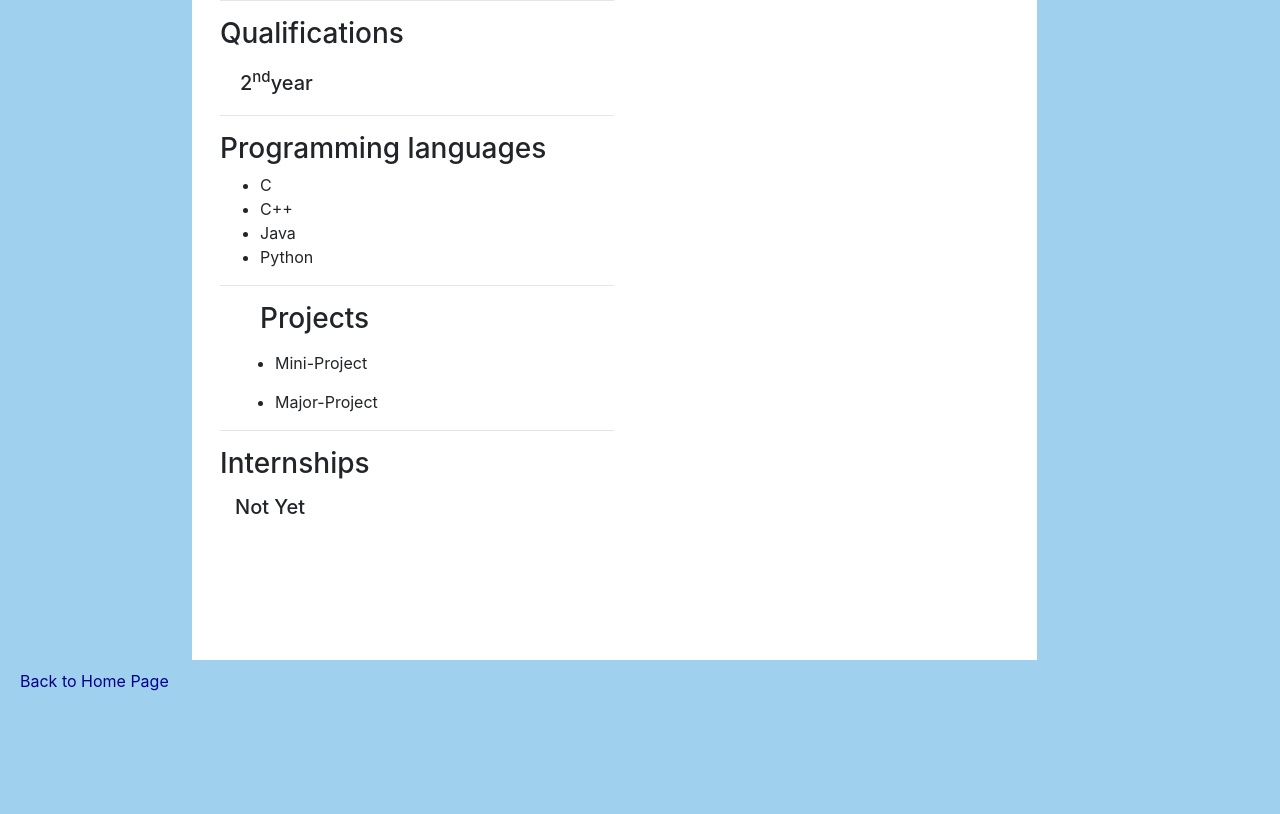
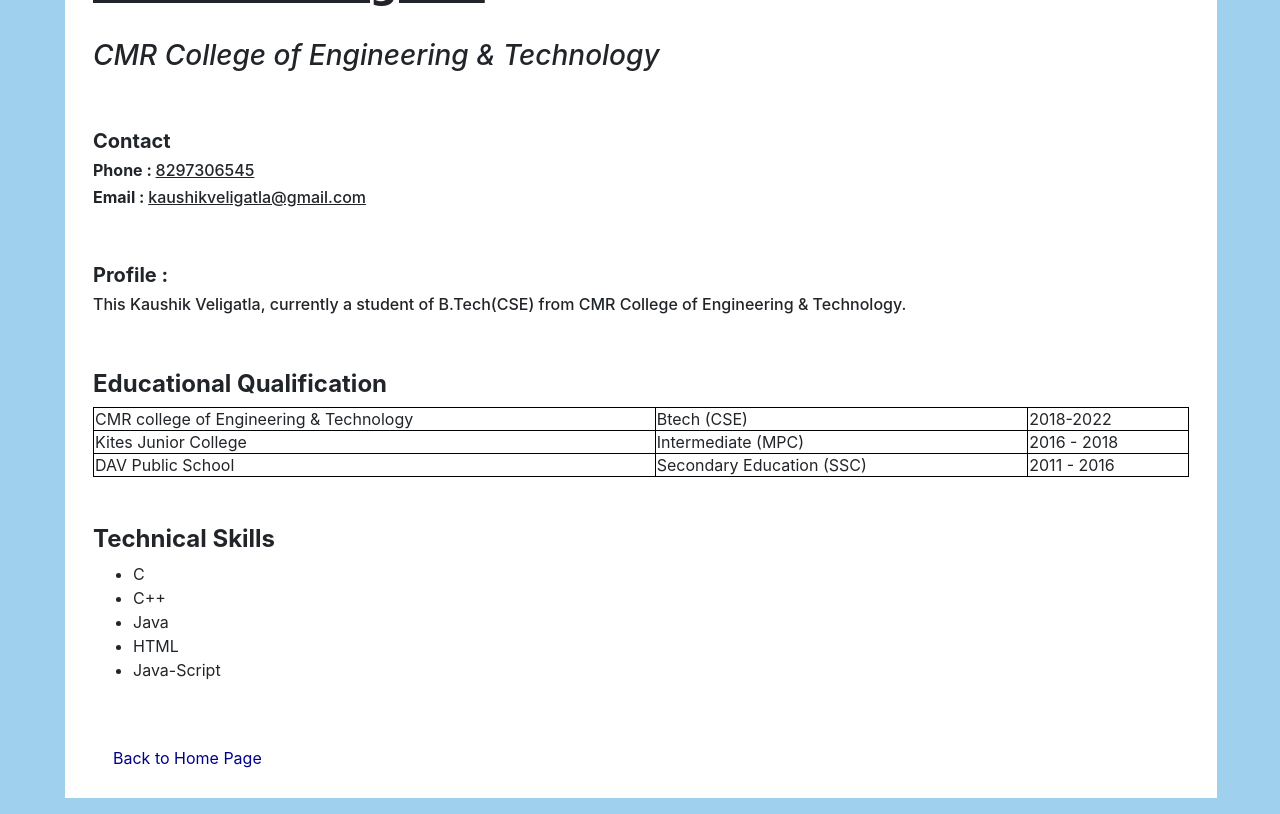
Before and after one commit to kaushi019/sample-repo, a website: page frontend/html/index2.html in a window 1280 px wide. Shown: the part 99-913 px from the top of the page. Before the commit the page ends 800 px from the top, so only its background shows below. Drawn offline with nearby package versions, Linux system fonts and the light colour scheme.

Commit message:
All set Housie

```diff
--- a/frontend/css/housie.css
+++ b/frontend/css/housie.css
@@ -1,11 +1,12 @@
 .numgen{
-    background-color: rgb(255, 251, 188);
+    background-color:whitesmoke;
     border: 1px solid black;
     height: 130px;
     width: 190px;
     margin-left: 585px;
     margin-right: 460px;
     text-align: center;
+    border-radius: 8px;
 }
 .heading{
     background-color: black;
@@ -13,12 +14,21 @@
     width: fit-content;
 }
 #numbtn{
-    margin-left: 608px;
-    margin-right: 445px;
-    margin-top: 10px;
+    margin-left: 500px;
+    margin-right: 80px;
+    margin-top: 12px;
+    text-align: center;
+    border-radius: 15px;
+    background: linear-gradient(to left,#2d88ddd5,#71d3fad5);
+}
+#clearbtn{
+    margin-top: 12px;
+    text-align: center;
+    border-radius: 15px;
+    background: linear-gradient(to right,#2d88ddd5,#71d3fad5);
 }
 table, tr, th, td {
-    border : 1px solid black;
+    border : 1.5px solid black;
 }
 #tboard{
     margin-top: 15px;
--- a/frontend/css/index.css
+++ b/frontend/css/index.css
@@ -1,3 +1,6 @@
+#welcome{
+    color: #0e165e;
+}
 .image-edit{
     background-color: #cccccc;
     background-position: center;
@@ -16,13 +19,15 @@
       right: 30%;
 }
 .box{
-    width: 66%;
-    height: 94%;
-    top: 7px;
-    left: 15%;
+    width: 90%;
+    margin-top: 30px;
+    margin-left: 65px;
     position: relative;
     background: white;
     padding: 28px;
+}
+table, tr, th, td {
+    border : 1px solid black;
 }
 .canv{
     padding-top:3%;
--- a/frontend/html/index2.html
+++ b/frontend/html/index2.html
@@ -3,6 +3,7 @@
         <title>Resume</title>
         <link rel="stylesheet" href="https://cdnjs.cloudflare.com/ajax/libs/twitter-bootstrap/4.5.0/css/bootstrap.min.css" />
         <link rel="stylesheet" href="/css/index.css" />
+        <link rel="icon" href="https://fontawesome.com/v4.7.0/icon/id-card" type = "image/x-icon"/>
     </head>
     <body>
         <style>
@@ -11,32 +12,55 @@
             }
         </style>
         <form class="box">
-            <h1><b>My Resume</b></h1>
-            <hr style="width:50%;text-align:left;margin-left:0">
-            <div style="text-align:left;">
-                <h3>Qualifications</h3>
-                <h5 style="text-align:left;margin: 20px;">2<sup>nd</sup>year</h5>
-                <hr style="width:50%;text-align:left;margin-left:0">
-                <h3>Programming languages</h3>
+            <h1 style="font-family: cursive;"><b><u>Kaushik Veligatla</u></b></h1>
+            <br>
+            <div>
+                <h3 style="font-style: italic;">CMR College of Engineering & Technology</h3>
+                <br><br>
+                <h5><b>Contact</b></h5>
+                <h6><b>Phone : </b><u>8297306545</u></h6>
+                <h6><b>Email : </b><u>kaushikveligatla@gmail.com</u></h6>
+                <br><br>
+                <h5><b>Profile : </b></h5>
+                <h6>This Kaushik Veligatla, currently a student of B.Tech(CSE) from CMR College of Engineering & Technology.</h6>
+            </div>
+            <br><br>
+            <div>
+                    <h4> <b> Educational Qualification </b> </h4>
+                    <table style = "width : 100% ">
+                        <tr>
+                            <td> CMR college of Engineering & Technology</td>
+                            <td> Btech (CSE) </td>
+                            <td> 2018-2022 </td>
+                        </tr>
+                        <tr>
+                            <td>Kites Junior College</td>
+                            <td> Intermediate (MPC) </td>
+                            <td> 2016 - 2018 </td>
+                        </tr>
+                        <tr>
+                            <td>DAV Public School</td>
+                            <td>Secondary Education (SSC) </td>
+                            <td> 2011 - 2016 </td>
+                        </tr>
+                    </table>
+            </div>
+            <br><br>
+            <div>
+                <h4> <b> Technical Skills </b> </h4>
                 <ul>
-                    <li>C</li>
-                    <li>C++</li>
-                    <li>Java</li>
-                    <li>Python</li>
+                    <li> C </li>
+                    <li> C++</li>
+                    <li> Java </li>
+                    <li>HTML</li>
+                    <li>Java-Script</li>
                 </ul>
-                <hr style="width:50%;text-align:left;margin-left:0">
-                <ul>
-                    <h3>Projects</h3>
-                    <li style="text-align:left;margin: 15px;">Mini-Project</li>
-                    <li style="text-align:left;margin: 15px;">Major-Project</li>
-                </ul>
-                <hr style="width:50%;text-align:left;margin-left:0">
-                <h3>Internships</h3>
-                <h5 style="text-align:left;margin: 15px;">Not Yet</h5>
             </div>
+
+            <br><br>
+            <a style="text-align:left;margin: 20px;margin-bottom: 10px;color: darkblue;" href="/">Back to Home Page</a>
         </form>
 
-        <a style="text-align:left;margin: 20px;margin-bottom: 10px;color: darkblue;" href="/">Back to Home Page</a>
 
         <script src="https://cdnjs.cloudflare.com/ajax/libs/jquery/3.5.1/jquery.min.js"></script>
         <script src="https://cdnjs.cloudflare.com/ajax/libs/twitter-bootstrap/4.5.0/js/bootstrap.min.js"></script>
```
Also changed, not shown: frontend/html/housie.html (+4 -3 lines), frontend/html/index.html (+4 -4 lines), frontend/js/housie.js (+36 -7 lines).
